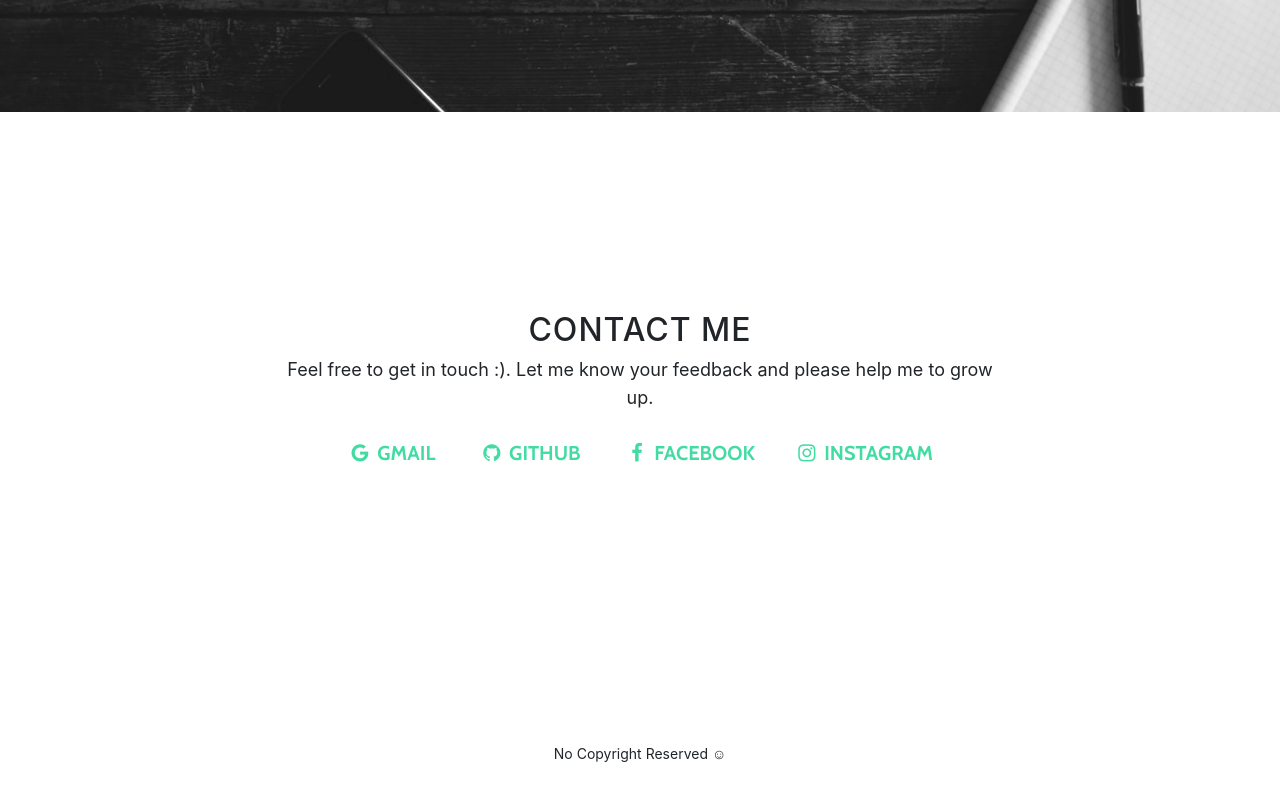
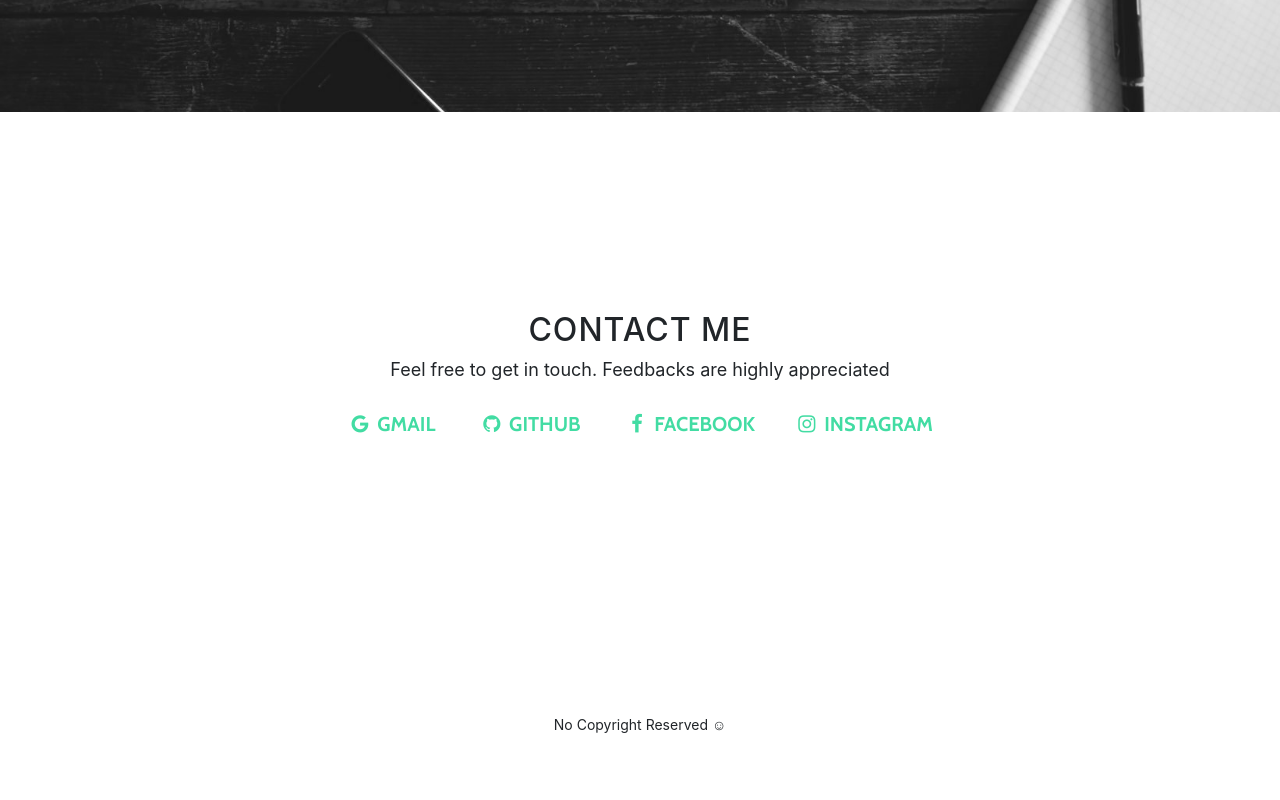
Before and after one commit to AlthafHussainK/althafhussaink.github.io, a website with bundled scripts: page index.html in a window 1280 px wide. Shown: the part 1798-2598 px from the top of the page. Built offline with nearby package versions, Linux system fonts and the light colour scheme.

Commit message:
Update contact

```diff
--- a/index.html
+++ b/index.html
@@ -96,7 +96,7 @@
         <div class="row">
           <div class="col-lg-8 mx-auto">
             <h2>Contact Me</h2>
-            <p>Feel free to get in touch :). Let me know your feedback and please help me to grow up. </p>
+            <p>Feel free to get in touch. Feedbacks are highly appreciated</p>
             <ul class="list-inline banner-social-buttons">
 
                  <li class="list-inline-item">
```
